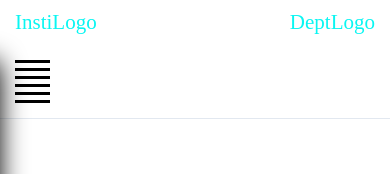
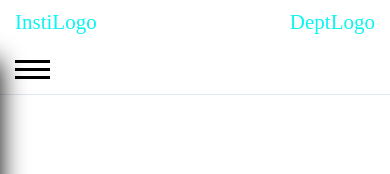
Before and after one commit to MACS-IIT-BHU/web-frontend, a Next.js app: page / in a window 390 px wide. Shown: the top 174 px of the page. Built offline with nearby package versions, Linux system fonts and the light colour scheme.

Commit message:
modified navbar  hamburger look

```diff
--- a/components/layout.js
+++ b/components/layout.js
@@ -50,9 +50,6 @@ export default function Layout({children}){
             <span className={styles.bar}></span>
             <span className={styles.bar}></span>
             < span className={styles.bar}></span>
-            <span className={styles.bar}></span>
-            <span className={styles.bar}></span>
-            <span className={styles.bar}></span>
           </button>
         </nav>
       </header>
--- a/package.json
+++ b/package.json
@@ -17,6 +17,7 @@
   },
   "devDependencies": {
     "eslint": "8.23.0",
-    "eslint-config-next": "12.2.5"
+    "eslint-config-next": "12.2.5",
+    "typescript": "^4.8.4"
   }
 }
```
Also changed, not shown: 1 other file (tests, documents, lock files or other folders).
